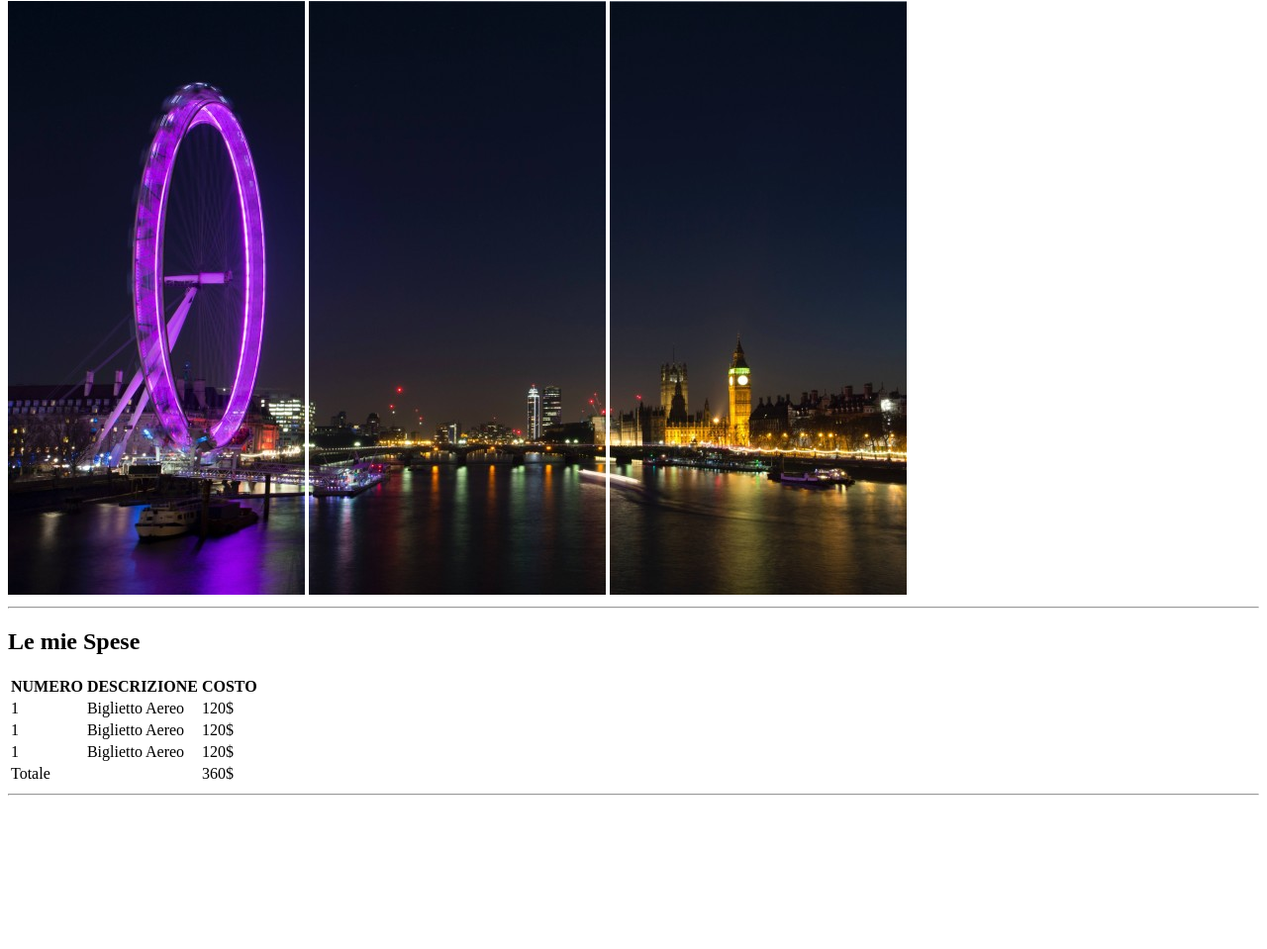
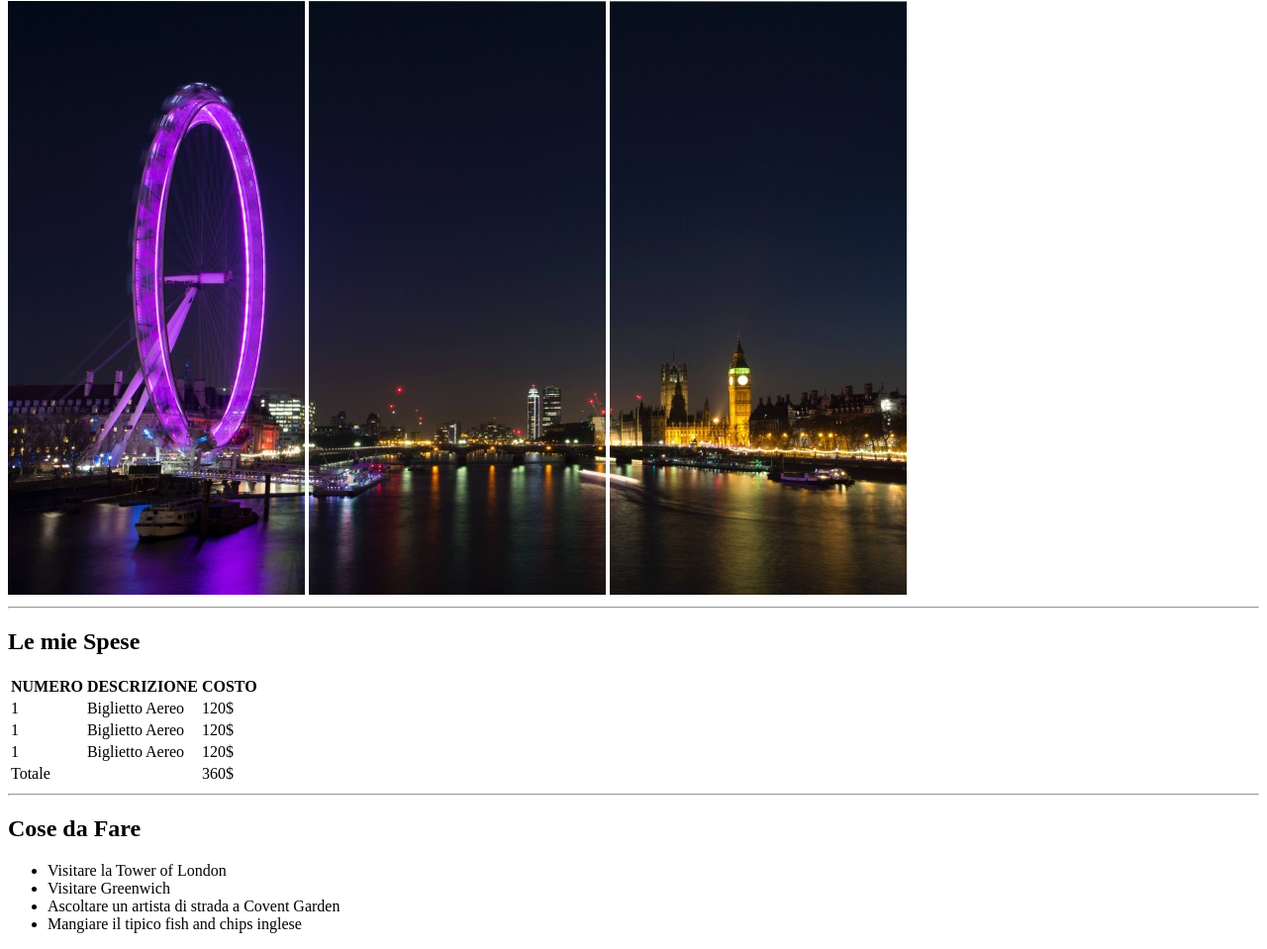
Before and after one commit to LorenzoEmanuele00/html-london-trip, a plain HTML site: page index.html in a window 1280 px wide. Shown: the part 79-1038 px from the top of the page at 99% size. Before the commit the page ends 891 px from the top, so only its background shows below. Drawn offline with Linux system fonts and the light colour scheme.

Commit message:
add list to do

```diff
--- a/index.html
+++ b/index.html
@@ -64,6 +64,19 @@
 
         <hr>
 
+        <section> <!-- "Things to do" section -->
+
+            <h2> Cose da Fare</h2>
+
+            <ul> <!-- unordered list whit list item-->
+                <li>Visitare la Tower of London</li>
+                <li>Visitare Greenwich</li>
+                <li>Ascoltare un artista di strada a Covent Garden</li>
+                <li>Mangiare il tipico fish and chips inglese</li>
+            </ul>
+
+        </section>
+
     </main>
 
 </body>
```
